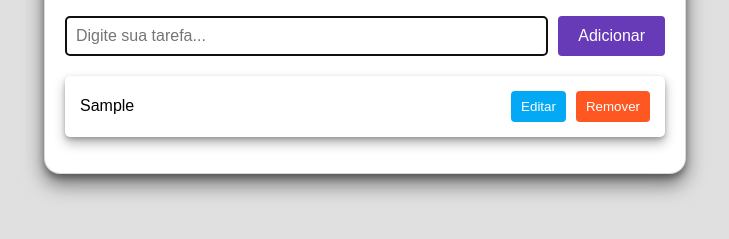
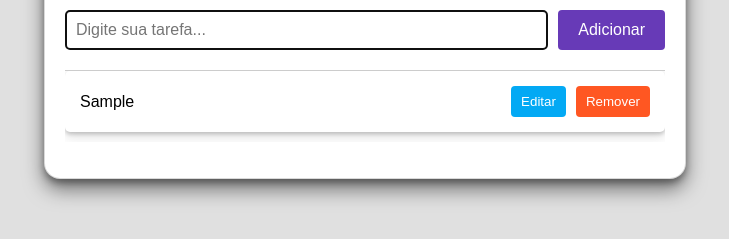
Before and after one commit to pedrohmaiaoliv/DOM, a plain HTML site: page index.html in a window 1280 px wide. Both pictures are taken after typing "Sample" into the empty fields and a click on the button "Adicionar". Shown: the part 351-590 px from the top of the page, without its empty margins (275-1004 px from the left). Drawn offline with Linux system fonts and the light colour scheme.

Commit message:
Update styles.css

```diff
--- a/styles/styles.css
+++ b/styles/styles.css
@@ -66,6 +66,10 @@ body {
 .task-list {
   list-style-type: none;
   padding: 0;
+  max-height: 300px; /* Altura máxima da lista de tarefas */
+  overflow-y: auto;  /* Habilita rolagem vertical quando as tarefas excedem a altura */
+  border-top: 1px solid #ccc; /* Borda superior para separar as tarefas */
+  margin-top: 20px;
 }
 
 .task-list li {
@@ -73,7 +77,7 @@ body {
   background-color: #fff; /* Fundo branco nas tarefas */
   border-radius: 5px;
   margin-bottom: 10px;
-  box-shadow: 0 6px 12px rgba(0, 0, 0, 0.3), /* Sombra mais intensa */
+  box-shadow: 0 6px 12px rgba(0, 0, 0, 0.1), /* Sombra mais intensa */
               0 2px 4px rgba(0, 0, 0, 0.2); /* Sombra adicional para maior profundidade */
   display: flex;
   justify-content: space-between;
```
